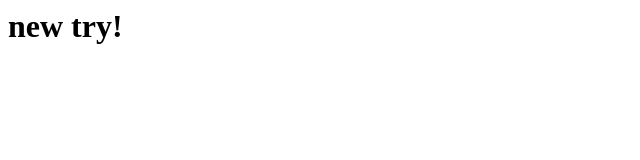
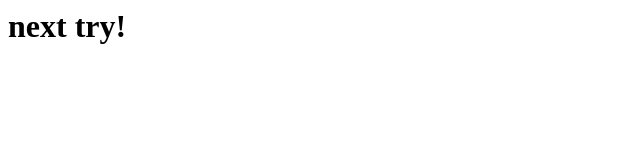
Before and after one commit to suhassp11/simple-app, a plain HTML site: page app/index.html in a window 1280 px wide. Shown: the full height of the page, 0-640 px from the left. Drawn offline with Linux system fonts and the light colour scheme.

Commit message:
Update HTML

```diff
--- a/app/index.html
+++ b/app/index.html
@@ -1 +1 @@
-<h1>new try!</h1>
+<h1>next try!</h1>
```
